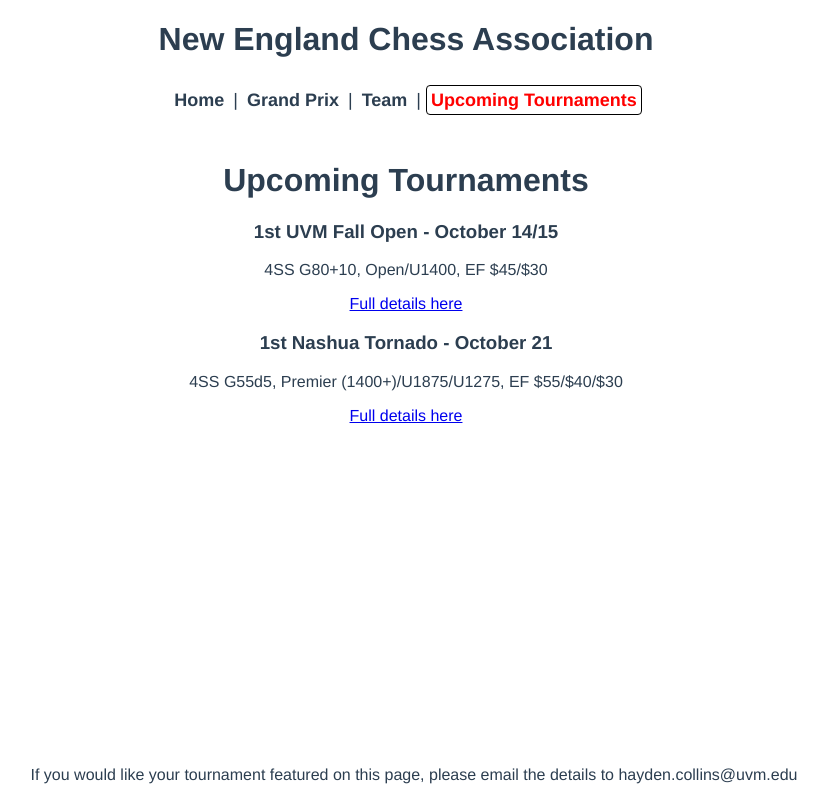
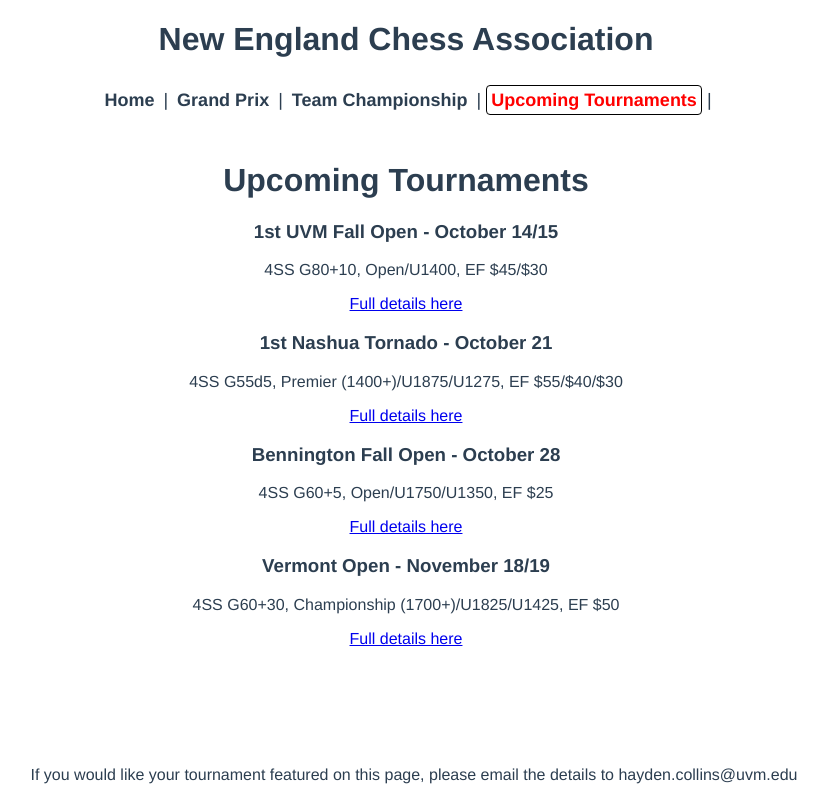
Before and after one commit to collinshayden/nneca-website, a Vue app in the folder website/: page /tournaments in a window 1280 px wide. Shown: the whole page, without its empty margins (234-1062 px from the left). Built offline with nearby package versions, Linux system fonts and the light colour scheme.

Commit message:
added upcoming tournaments page

```diff
--- a/website/src/App.vue
+++ b/website/src/App.vue
@@ -3,8 +3,8 @@
   <nav>
     <router-link to="/">Home</router-link> |
     <router-link :to="{name: 'GrandPrix'}">Grand Prix</router-link> |
-    <router-link :to="{name: 'Team'}">Team</router-link> |
-    <router-link :to="{name: 'Tournaments'}">Upcoming Tournaments</router-link>
+    <router-link :to="{name: 'Team'}">Team Championship</router-link> |
+    <router-link :to="{name: 'Tournaments'}">Upcoming Tournaments</router-link> |
   </nav>
   <router-view/>
 </template>
--- a/website/src/views/Tournaments.vue
+++ b/website/src/views/Tournaments.vue
@@ -5,6 +5,8 @@ import tournament
     <div>
         <Tournament title="1st UVM Fall Open - October 14/15" format="4SS G80+10, Open/U1400, EF $45/$30" link="https://new.uschess.org/1st-uvm-fall-open-national-chess-day"/>
         <Tournament title="1st Nashua Tornado - October 21" format="4SS G55d5, Premier (1400+)/U1875/U1275, EF $55/$40/$30" link="https://new.uschess.org/1st-nashua-tornado-0"/>
+        <Tournament title="Bennington Fall Open - October 28" format="4SS G60+5, Open/U1750/U1350, EF $25" link="https://new.uschess.org/bennington-fall-open-2023"/>
+        <Tournament title="Vermont Open - November 18/19" format="4SS G60+30, Championship (1700+)/U1825/U1425, EF $50" link="https://new.uschess.org/2023-vermont-open"/>
     </div>
     <div id="footer">
         <p>
```
